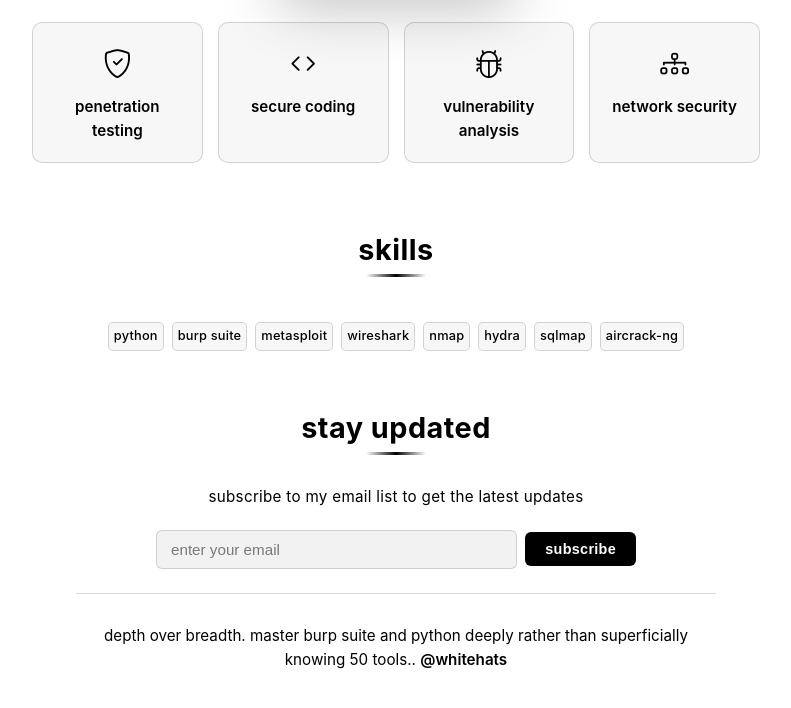
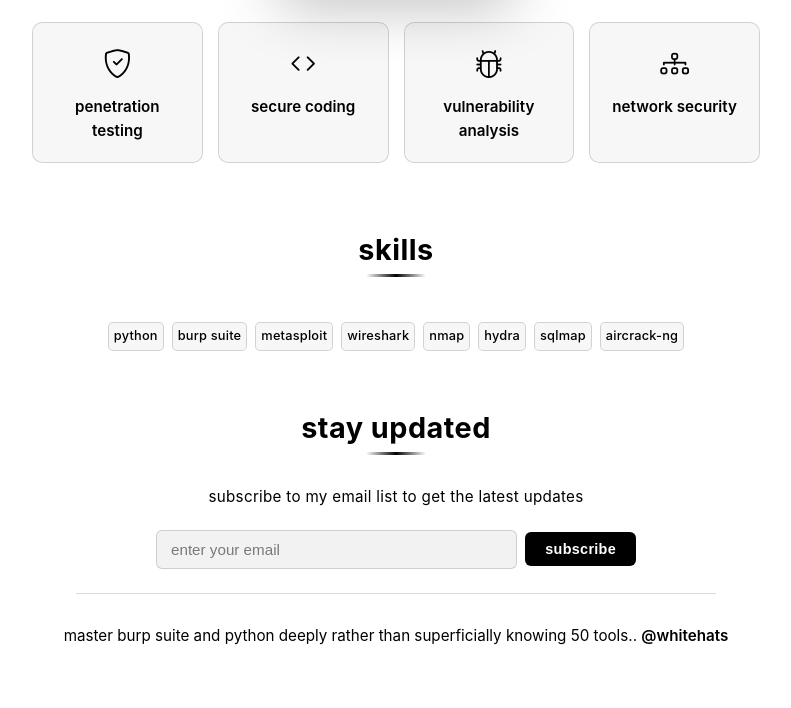
Before and after one commit to hatscode/root, a plain HTML site: page index.html in a window 1280 px wide. Shown: the part 802-1510 px from the top of the page, without its empty margins (244-1035 px from the left). Drawn offline with nearby package versions, Linux system fonts and the light colour scheme.

Commit message:
Major changes - updated html and css files

```diff
--- a/index.html
+++ b/index.html
@@ -106,7 +106,7 @@
             </div>
         </section>
 
-        <p class="footer-quote">depth over breadth. master burp suite and python deeply rather than superficially <br> knowing 50 tools.. <a href="https://x.com" target="_blank" title="Follow on X">@whitehats</a></p>
+        <p class="footer-quote">master burp suite and python deeply rather than superficially knowing 50 tools.. <a href="https://x.com" target="_blank" title="Follow on X">@whitehats</a></p>
 
     </main>
 
```
